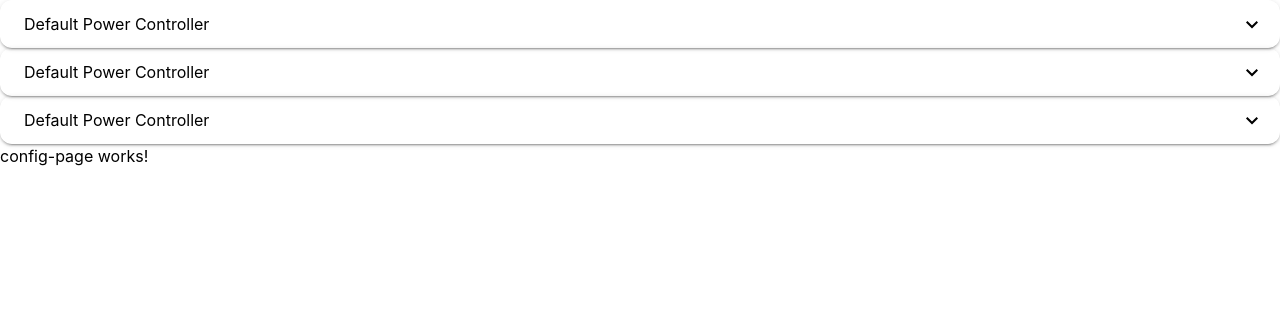
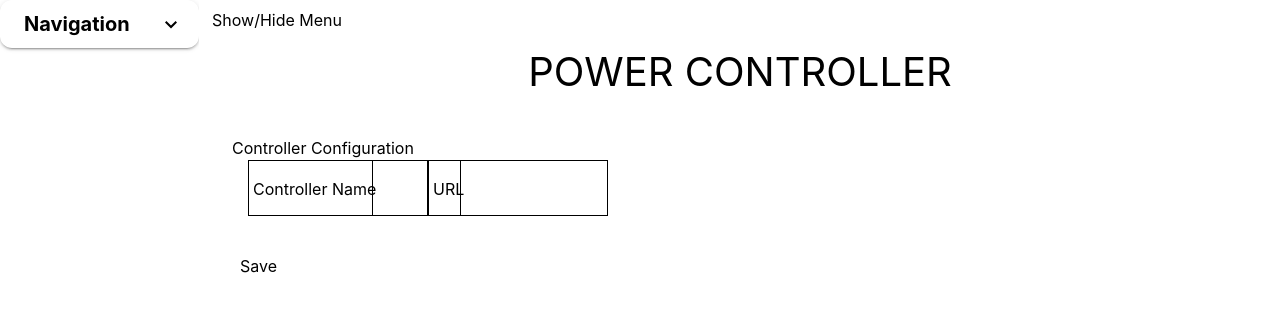
Before and after one commit to dizowned/powercontroller-app, an Angular app: page /configuration in a window 1280 px wide. Before the commit this address led to /. Shown: the top 312 px of the page. Built offline with nearby package versions, Linux system fonts and the light colour scheme.

Commit message:
- Add Side Navigation

```diff
--- a/src/app/app.css
+++ b/src/app/app.css
@@ -0,0 +1,36 @@
+.content {
+  margin-top: 0px;
+  flex: 1;
+  padding: 2rem;
+}
+
+.sidenav-container {
+  height: auto;
+
+}
+
+.top-nav {
+  display: flex;
+  justify-content: flex-start;
+  align-items: center;
+  padding: 0 1rem;
+}
+
+.title {
+  justify-content: center;
+  text-align: center;
+  font-size:40px;
+}
+
+.sidenav-content {
+  align-items: center;
+  margin-left: 200px;
+}
+
+.sidenav {
+  width: 200px;
+}
+
+.menu-button {
+  text-align: left;
+}
--- a/src/app/app.html
+++ b/src/app/app.html
@@ -1,65 +1,14 @@
-<app-main-page></app-main-page>
-<app-config-page></app-config-page>
-<!--
-<mat-sidenav-container class="sidenav-container" style="height:100vh;">
-  <mat-sidenav #sidenav mode="side" opened>
-    <mat-nav-list>
-      <mat-toolbar color="primary">Menu</mat-toolbar>
-      <mat-list-item (click)="selectedView = 'home'" [class.active]="selectedView === 'home'">
-        <mat-icon matListIcon svgIcon="home"></mat-icon>
-        <h4 matLine>Home</h4>
-      </mat-list-item>
-
-      <mat-list-item (click)="selectedView = 'config'" [class.active]="selectedView === 'config'">
-        <mat-icon matListIcon svgIcon="settings"></mat-icon>
-        <h4 matLine>Configuration</h4>
-      </mat-list-item>
-    </mat-nav-list>
+<mat-sidenav-container class="sidenav-container">
+  <mat-sidenav #sidenav mode="side" [opened]="true" class="sidenav">
+    <app-side-nav></app-side-nav>
   </mat-sidenav>
--->
-  <!-- CONFIG view: Controller Configuration add/remove/configure -->
-
-<!--
-  <ng-container *ngIf="selectedView === 'config'">
-    <mat-card style="max-width:720px; margin:16px auto; padding:16px;">
-      <mat-card-title>Configuration</mat-card-title>
-      <mat-card-content>
-        <form class="config-form" novalidate>
-          <div style="display:flex; flex-wrap:wrap; gap:12px;">
-            <mat-form-field appearance="fill" style="flex:1 1 240px;">
-              <mat-label>Controller Name</mat-label>
-              <input matInput placeholder="e.g. Main Controller" name="controllerName"
-                [(ngModel)]="config.controllerName" />
-            </mat-form-field>
-
-            <mat-form-field appearance="fill" style="flex:0 0 160px;">
-              <mat-label>Channels</mat-label>
-              <input matInput type="number" min="1" placeholder="8" name="channelCount"
-                [(ngModel)]="config.channelCount" />
-            </mat-form-field>
-
-            <mat-form-field appearance="fill" style="flex:0 0 200px;">
-              <mat-label>Auto-refresh (sec)</mat-label>
-              <input matInput type="number" min="0" placeholder="30" name="refreshInterval"
-                [(ngModel)]="config.refreshInterval" />
-            </mat-form-field>
-          </div>
-
-          <div style="margin-top:12px; display:flex; gap:8px; justify-content:flex-end;">
-            <button mat-stroked-button type="button" (click)="resetConfig()">Reset</button>
-            <button mat-flat-button color="primary" type="button" (click)="saveConfig()">Save</button>
-          </div>
-
-          <mat-divider style="margin-top:12px;"></mat-divider>
-
-          <div style="margin-top:12px; font-size:13px; color:rgba(0,0,0,0.6);">
-            Tip: Configure the controller name and number of channels here.
-          </div>
-        </form>
-      </mat-card-content>
-    </mat-card>
-  </ng-container>
-  </div>
+  <mat-sidenav-content class="sidenav-content">
+    <button mat-button (click)="sidenav.toggle()" class="menu-button" aria-label="Show/Hide Navigation"> Show/Hide Menu </button>
+    <mat-toolbar color="primary" class="title">
+      <mat-card-title>POWER CONTROLLER</mat-card-title>
+    </mat-toolbar>
+    <main class="content">
+      <router-outlet></router-outlet>
+    </main>
   </mat-sidenav-content>
 </mat-sidenav-container>
--->
--- a/src/app/app.routes.ts
+++ b/src/app/app.routes.ts
@@ -1,3 +1,8 @@
 import { Routes } from '@angular/router';
+import { MainPage } from './ui/main-page/main-page';
+import { ConfigPage } from './ui/config-page/config-page';
 
-export const routes: Routes = [];
+export const routes: Routes = [
+  { path: '', component: MainPage },
+  { path: 'configuration', component: ConfigPage }
+];
--- a/src/app/ui/config-page/config-page.html
+++ b/src/app/ui/config-page/config-page.html
@@ -1 +1,20 @@
-<p>config-page works!</p>
+<mat-card class="config-card">
+  <mat-card-title>Controller Configuration</mat-card-title>
+  <mat-card-content>
+    <form>
+      <mat-form-field appearance="outline" class="full-width">
+        <mat-label>Controller Name</mat-label>
+        <input matInput [(ngModel)]="controller_name" name="Controller Name" placeholder="Controller Name" title="Name"
+          aria-label="Controller name">
+      </mat-form-field>
+
+      <mat-form-field appearance="outline" class="full-width">
+        <mat-label>URL</mat-label>
+        <input matInput [(ngModel)]="controller_url" name="url" placeholder="controller.local">
+      </mat-form-field>
+    </form>
+  </mat-card-content>
+  <mat-card-actions>
+    <button mat-button (click)="save()">Save</button>
+  </mat-card-actions>
+</mat-card>
--- a/src/app/ui/config-page/config-page.ts
+++ b/src/app/ui/config-page/config-page.ts
@@ -1,11 +1,28 @@
-import { Component } from '@angular/core';
+import { Component, Input } from '@angular/core';
+import { MatCard, MatCardContent, MatCardTitle, MatCardActions } from "@angular/material/card";
+import { MatFormField, MatLabel } from "@angular/material/form-field";
+import { MatInput } from '@angular/material/input';
+import { FormsModule } from '@angular/forms';
 
 @Component({
   selector: 'app-config-page',
-  imports: [],
+  imports: [MatCard, MatCardContent, MatCardTitle, MatFormField, MatLabel, MatCardActions, FormsModule, MatInput],
   templateUrl: './config-page.html',
   styleUrl: './config-page.css'
 })
 export class ConfigPage {
+save() {
+throw new Error('Method not implemented.');
+}
+  @Input() controller_name!: string;
+  @Input() controller_url!: string;
+
+saveConfig() {
+throw new Error('Method not implemented.');
+}
+resetConfig() {
+throw new Error('Method not implemented.');
+}
+config: any;
 
 }
--- a/src/app/ui/main-page/main-page.ts
+++ b/src/app/ui/main-page/main-page.ts
@@ -1,5 +1,8 @@
 import { Component, model } from '@angular/core';
 import { Controller } from '../../components/controller/controller.component';
+import { provideRouter } from '@angular/router';
+import { routes } from '../../app.routes';
+
 
 @Component({
   selector: 'app-main-page',
--- /dev/null
+++ b/src/app/ui/shared/side-nav/side-nav.css
@@ -0,0 +1,41 @@
+a {
+  color: black;
+  text-decoration: none;
+  margin: 0.5rem 0;
+}
+
+.side-nav {
+  width: 250px;
+/*  padding: 1rem; */
+  height: 100%;
+  box-sizing: border-box;
+ /* border-right: 1px solid #070000; */
+}
+
+.side-nav-header{
+  text-align: center;
+}
+
+.nav-links {
+  display: flex;
+  flex-direction: column;
+  padding: 1rem;
+/*  border: 1px solid #070000; */
+}
+
+.active {
+  font-weight: bold;
+  color: #1976d2;
+  text-decoration: underline;
+}
+
+.menu-title {
+/*  margin-bottom: 0.5rem; */
+  font-size: 20px;
+  font-weight: bold;
+  text-align: center;
+}
+
+a.mat-list-item {
+  margin-bottom: 0.5rem;
+}
--- /dev/null
+++ b/src/app/ui/shared/side-nav/side-nav.html
@@ -0,0 +1,11 @@
+<mat-accordion class="side-nav">
+  <mat-expansion-panel>
+    <mat-expansion-panel-header class="side-nav-header">
+    <mat-panel-title class="menu-title">Navigation</mat-panel-title>
+    </mat-expansion-panel-header>
+    <mat-nav-list class="nav-links">
+      <a mat-list-item routerLink="/" routerLinkActive="active" [routerLinkActiveOptions]="{exact: true}">Home</a>
+      <a mat-list-item routerLink="/configuration" routerLinkActive="active" [routerLinkActiveOptions]="{exact: true}">Configuration</a>
+    </mat-nav-list>
+  </mat-expansion-panel>
+</mat-accordion>
```
Also changed, not shown: src/app/app.ts (+6 -8 lines), src/app/ui/shared/side-nav/side-nav.ts (added, +14 -0 lines), 1 other file (tests, documents, lock files or other folders).
